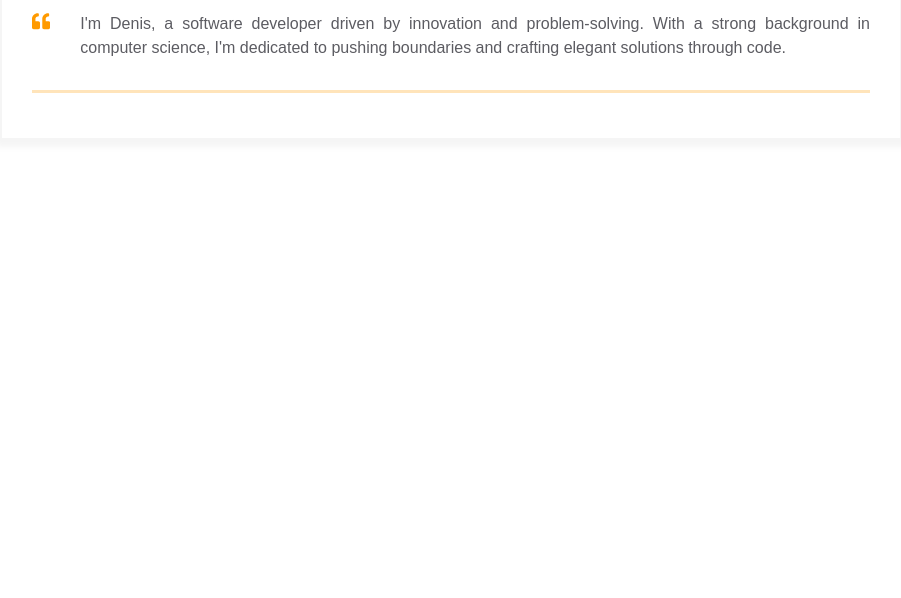
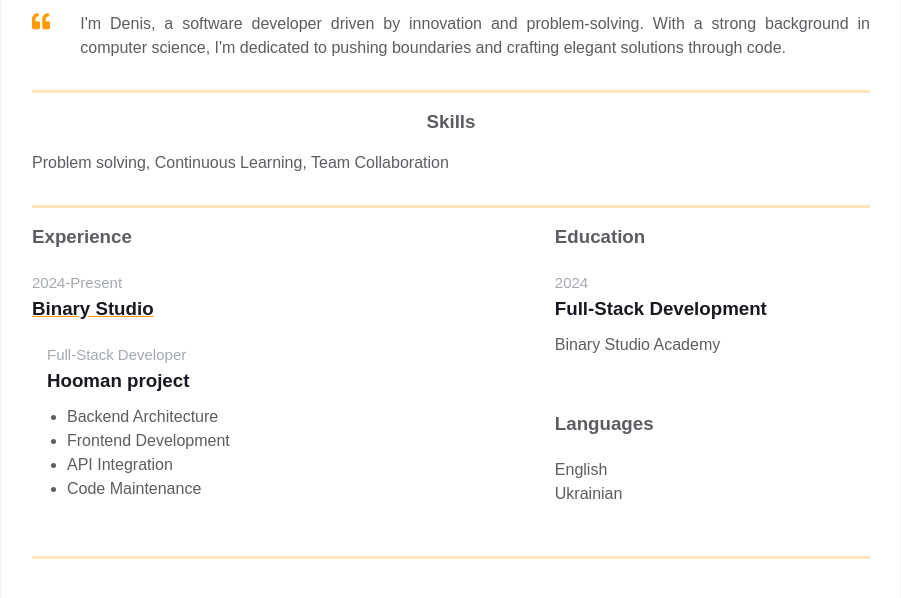
Before and after one commit to DenisPitsul/homepage, a plain HTML site: page index.html in a window 1280 px wide. Shown: the part 338-936 px from the top of the page, without its empty margins (189-1090 px from the left). Before the commit the page ends 800 px from the top, so only its background shows below. Drawn offline with Linux system fonts and the light colour scheme.

Commit message:
Added skills, experience and educatuion

```diff
--- a/index.html
+++ b/index.html
@@ -100,6 +100,74 @@
             </div>
           </div>
         </div>
+        <div class="container">
+          <div class="resume__block">
+            <div class="skills">
+              <h3 class="skills__header">Skills</h3>
+              <p class="skills__text">
+                Problem solving, Continuous Learning, Team Collaboration
+              </p>
+            </div>
+          </div>
+        </div>
+        <div class="container">
+          <div class="resume__block">
+            <div class="main-info fh">
+              <div class="experiences">
+                <h3 class="experiences__header">Experience</h3>
+                <div class="experiences__company">
+                  <div class="experiences__company-header">
+                    <span class="experiences__company-header-durability"
+                      >2024-Present</span
+                    >
+                    <h3 class="experiences__company-header-name">Binary Studio</h3>
+                  </div>
+
+                  <div class="experiences__company-project">
+                    <span class="experiences__company-project-role"
+                      >Full-Stack Developer</span
+                    >
+                    <h3 class="experiences__company-project-name">Hooman project</h3>
+                    <ul class="experiences__company-project-responsibilities">
+                      <li>Backend Architecture</li>
+                      <li>Frontend Development</li>
+                      <li>API Integration</li>
+                      <li>Code Maintenance</li>
+                    </ul>
+                  </div>
+                </div>
+              </div>
+
+              <div class="additional-info fv">
+                <div class="additional-info fv">
+                  <div class="additional-info__education">
+                    <h3 class="additional-info__education-header">Education</h3>
+                    <div class="additional-info__education-university">
+                      <span class="additional-info__education-university-durability"
+                        >2024</span
+                      >
+                      <h3 class="additional-info__education-university-speciality">
+                        Full-Stack Development
+                      </h3>
+                      <p class="additional-info__education-university-name">
+                        Binary Studio Academy
+                      </p>
+                    </div>
+                  </div>
+
+                  <div class="additional-info__languages">
+                    <h3 class="additional-info__languages-header">Languages</h3>
+                    <p class="additional-info__languages-item">English</p>
+                    <p class="additional-info__languages-item">
+                      Ukrainian
+                    </p>
+                  </div>
+                </div>
+              </div>
+            </div>
+          </div>
+        </div>
+
       </div>
     </main>
   </body>
```
